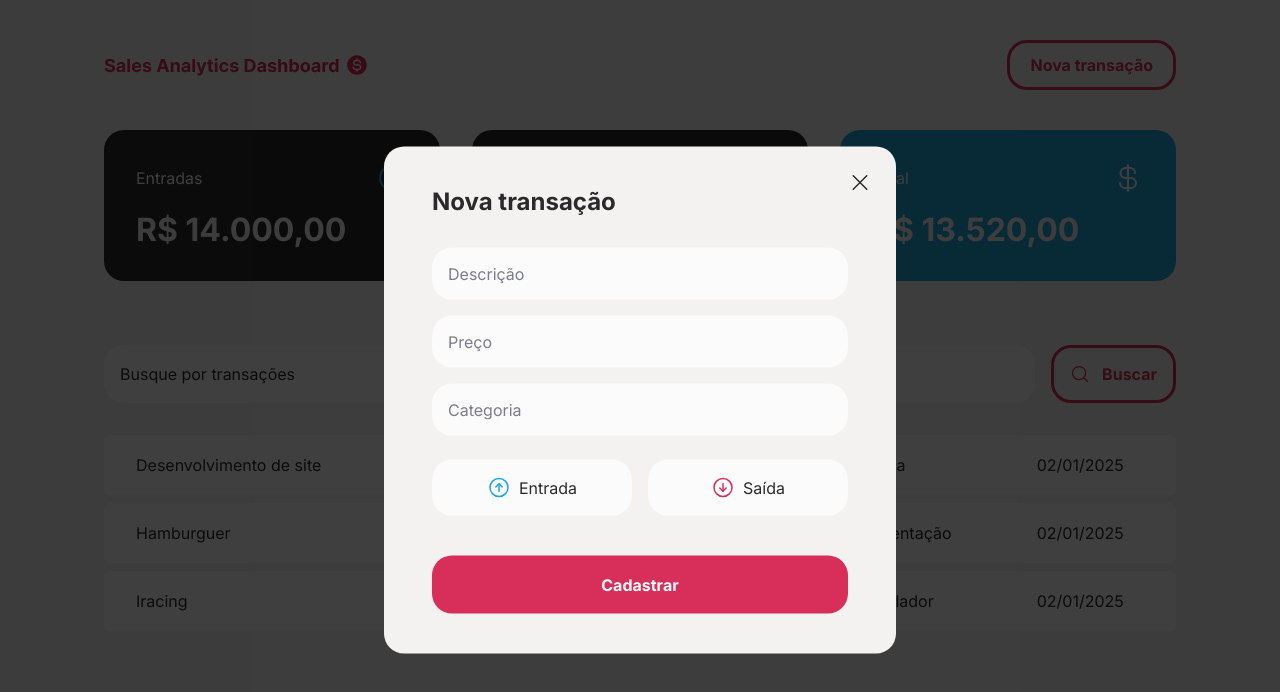
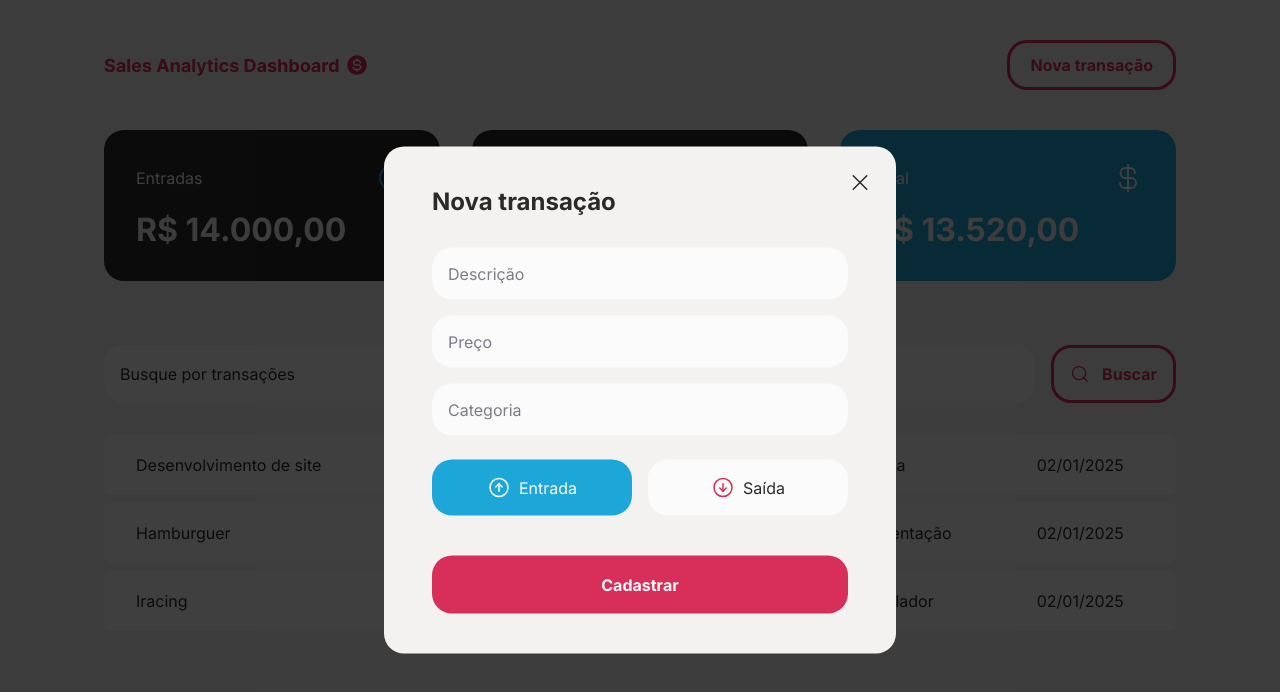
Before and after one commit to GuiCPessoa/Sales_Dashboard, a React (Vite) app: page / in a window 1280 px wide. Both pictures are taken after a click on the button "Nova transação". Shown: the top 692 px of the page. Built offline with nearby package versions, Linux system fonts and the light colour scheme; data requests are answered from the project's data file.

Commit message:
Controlled components - modal buttons

```diff
--- a/src/components/NewTransactionModal/index.tsx
+++ b/src/components/NewTransactionModal/index.tsx
@@ -3,24 +3,28 @@
 import * as z from 'zod';
 import { ArrowCircleDown, ArrowCircleUp, X } from "phosphor-react";
 import { zodResolver } from "@hookform/resolvers/zod";
-import { useForm } from "react-hook-form";
+import { Controller, useForm } from "react-hook-form";
 
 const newTransactionFormSchema = z.object({
     description: z.string(),
     price: z.number(),
     category: z.string(),
-    //type: z.enum(['income', 'outcome']),
+    type: z.enum(['income', 'outcome']),
 })
 
 type NewTransactionFormInputs = z.infer<typeof newTransactionFormSchema>;
 
 export function NewTransactionModal() {
     const {
+        control,
         register,
         handleSubmit,
         formState: { isSubmitting }
      } = useForm<NewTransactionFormInputs>({
         resolver: zodResolver(newTransactionFormSchema),
+        defaultValues: {
+            type: 'income',
+        }
     })
 
     async function handleCreateNewTransaction(data: NewTransactionFormInputs) {
@@ -60,7 +64,12 @@
 
                         />
 
-                        <TransactionType>
+                        <Controller
+                            control={control}
+                            name="type"
+                            render={({ field }) => {
+                                return (
+                                <TransactionType onValueChange={field.onChange} value={field.value}>
                                     <TransactionTypeButton variant="income" value="income">
                                         <ArrowCircleUp size={24}/>
                                             Entrada
@@ -71,6 +80,9 @@
                                             Saída
                                     </TransactionTypeButton>
                                 </TransactionType>
+                                )
+                            }}
+                        />
 
                         <button type="submit" disabled={isSubmitting}>Cadastrar</button>
                     </form>
```
Lines whose indentation alone changed are shown as unchanged.
